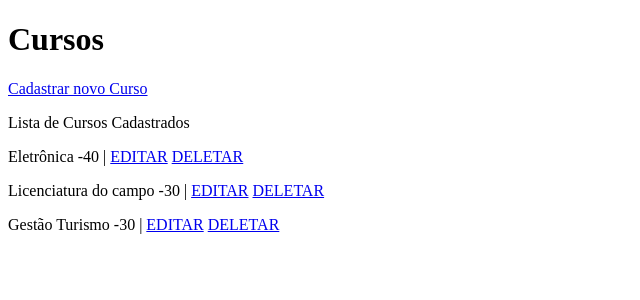
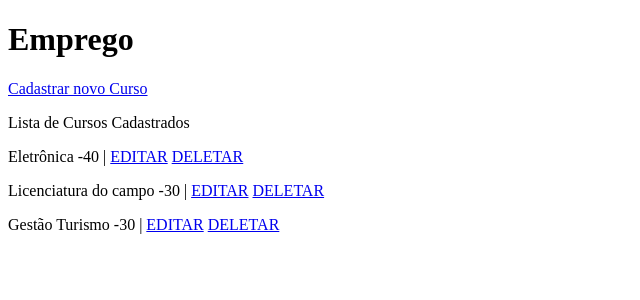
Before and after one commit to Alisson-agf/cruds_01, a Django app: page /cursos/ in a window 1280 px wide. Shown: the top 300 px of the page, without its empty margins (0-640 px from the left). Run offline with Django 3.2, Linux system fonts and the light colour scheme; data comes from the database, SQL or seed files in the repository.

Commit message:
Atualizaçao

```diff
--- a/templates/cursos.html
+++ b/templates/cursos.html
@@ -4,10 +4,10 @@
     <meta charset="UTF-8">
     <meta http-equiv="X-UA-Compatible" content="IE=edge">
     <meta name="viewport" content="width=device-width, initial-scale=1.0">
-    <title>Document</title>
+    <title>Busca de Emprego</title>
 </head>
 <body>
-    <h1>Cursos</h1>
+    <h1>Emprego</h1>
 
     <p><a href="{% url 'curso_cadastro'%}">Cadastrar novo Curso</a></p>
 
```
